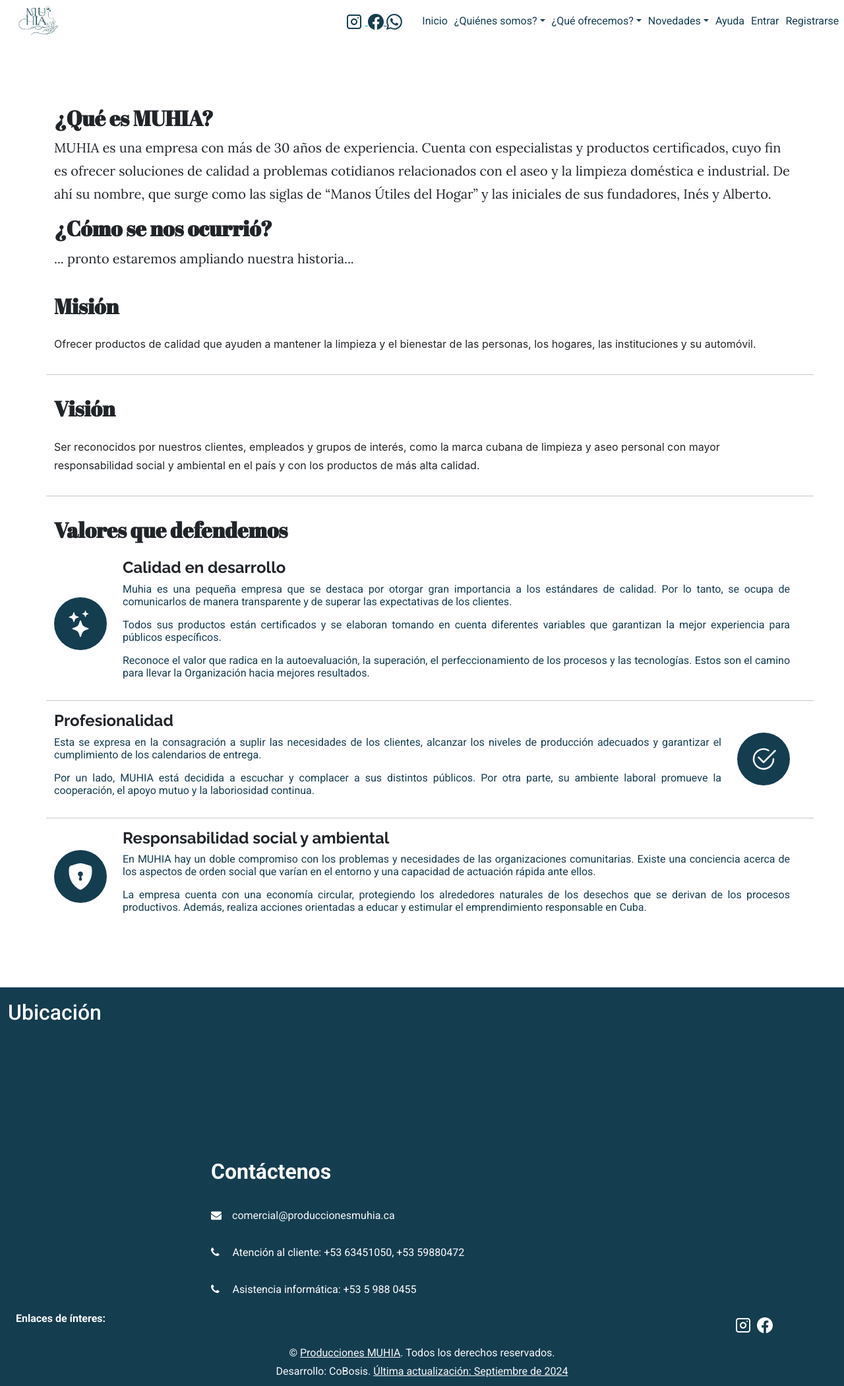
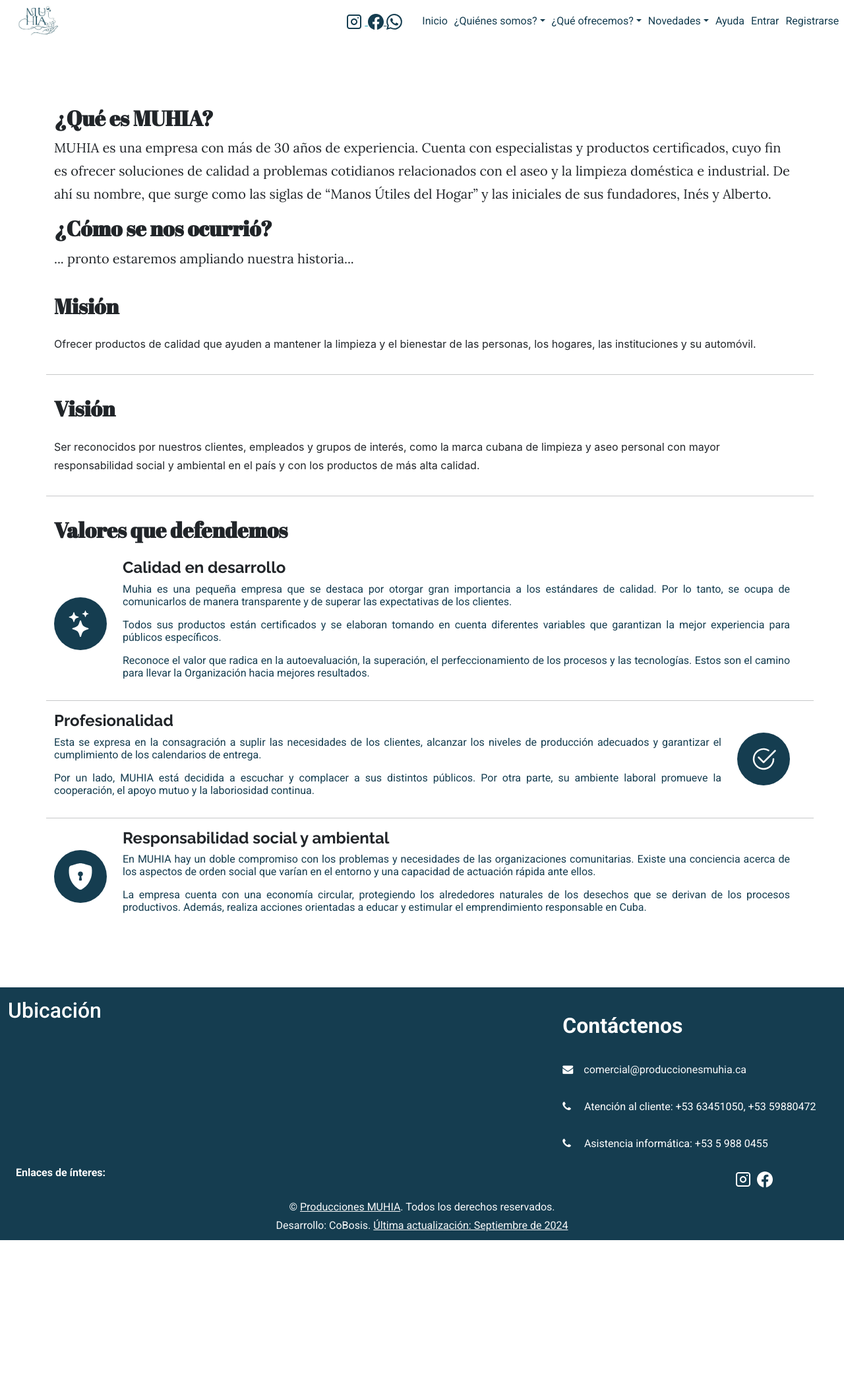
Before and after one commit to mmalbo/pw_muhia, a Django app: page /historia/ in a window 1280 px wide; the page is wider, and only the part inside the window is pictured. Shown: that part at 66% size. After the commit the page ends 1879 px from the top of that part, so only its background shows below. Run offline with Django 4.2, Linux system fonts and the light colour scheme; some libraries are stand-ins or nearby versions; grey boxes are pictures that could not be loaded.

Commit message:
actualizando seccion de contactos

```diff
--- a/templates/base.html
+++ b/templates/base.html
@@ -131,12 +131,12 @@
     <!-- Footer Start mt-5 pt-0//px-xl-5 pt-4//mb-5 pr-3 pr-xl-5 // Producciones<span class="font-weight-bold px-3 mr-1" style="font-family: roboto; color: #edc519;">MUHIA</span>mb-4 -->
     <div class="container-fluid " style="background: #153d50;">
         <div class="row">
-            <div class="col-lg-6 col-md-12 ">
+            <div class="col-lg-5 col-md-12 ">
                 <h2 class="font-weight-semi-bold" style="font-family: roboto; color: #ffffff; text-align: start;  padding-top: 3%;">Ubicación</h2>
                 <iframe src="https://www.google.com/maps/embed?pb=!1m18!1m12!1m3!1d14675.616494042462!2d-82.31276216197121!3d23.137179497406784!2m3!1f0!2f0!3f0!3m2!1i1024!2i768!4f13.1!3m3!1m2!1s0x88cd7f00754e9305%3A0x68c9f36a0eeba950!2sProducciones%20MUHIA!5e0!3m2!1ses!2scu!4v1726631789230!5m2!1ses!2scu" width="100%" height="70%" style="border:0;" allowfullscreen="" loading="lazy" referrerpolicy="no-referrer-when-downgrade"></iframe>
             </div>
             <!--<div class="col-lg-3"></div>-->
-            <div class="col-lg-8 col-md-12" style="padding-left: 25%; padding-top: 3%;">
+            <div class="col-lg-7 col-md-12" style="padding-left: 25%; padding-top: 3%;">
                 <h2 class="font-weight-bold mb-4" style="font-family: roboto; color: #ffffff;">Contáctenos</h2>
                 <ul style="font-family: Roboto, Cantarell, 'Open Sans', 'Helvetica Neue', sans-serif; list-style: none; line-height: 300%; margin: 0; padding: 0%; color: #ffffff;">
                     <li class="mb-2"><i class="fa fa-envelope text-red-50 mr-3"></i><a class="text-light xfont-weight-semi-bold" style="text-decoration: none;" href=" ">comercial@produccionesmuhia.ca</a></li>
```
